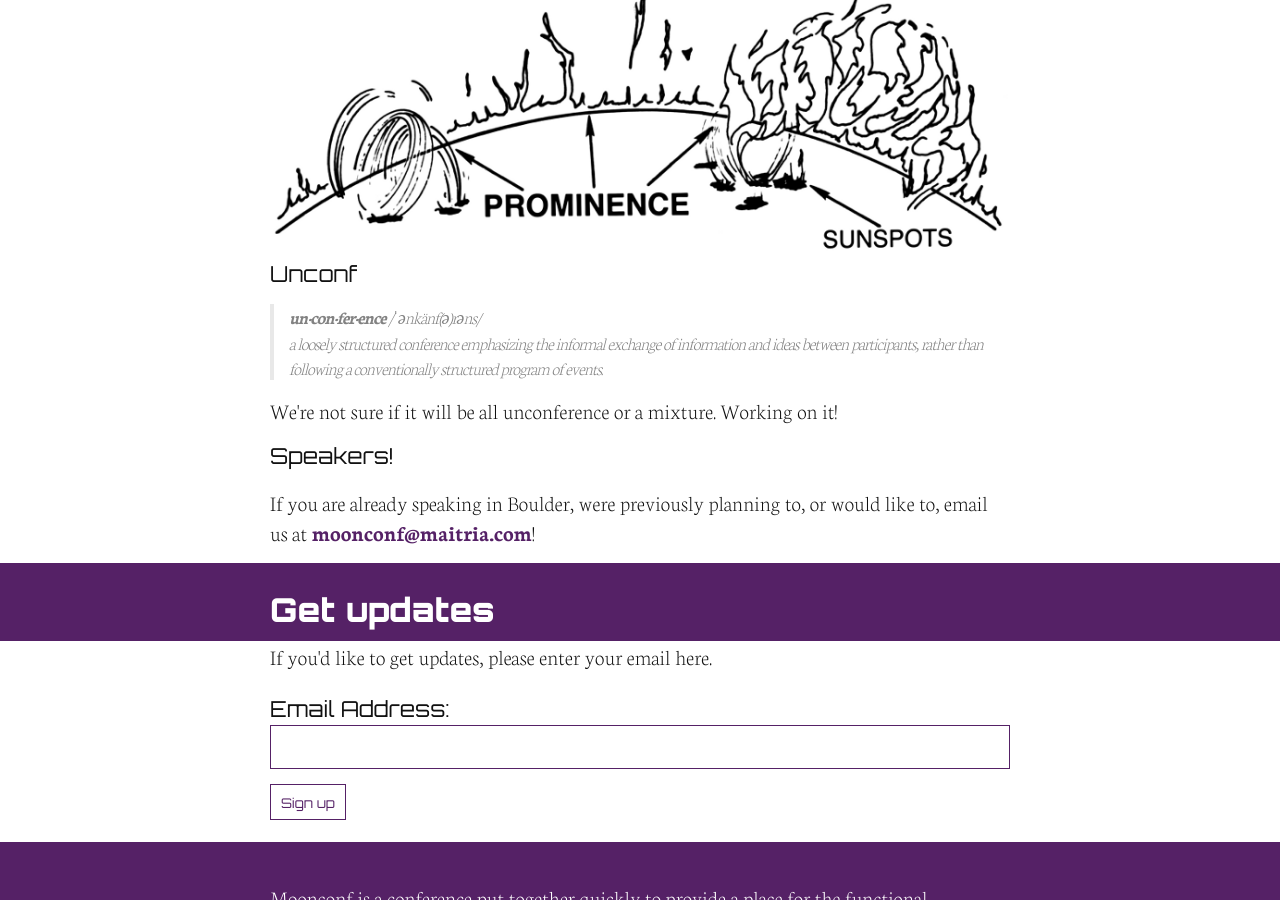
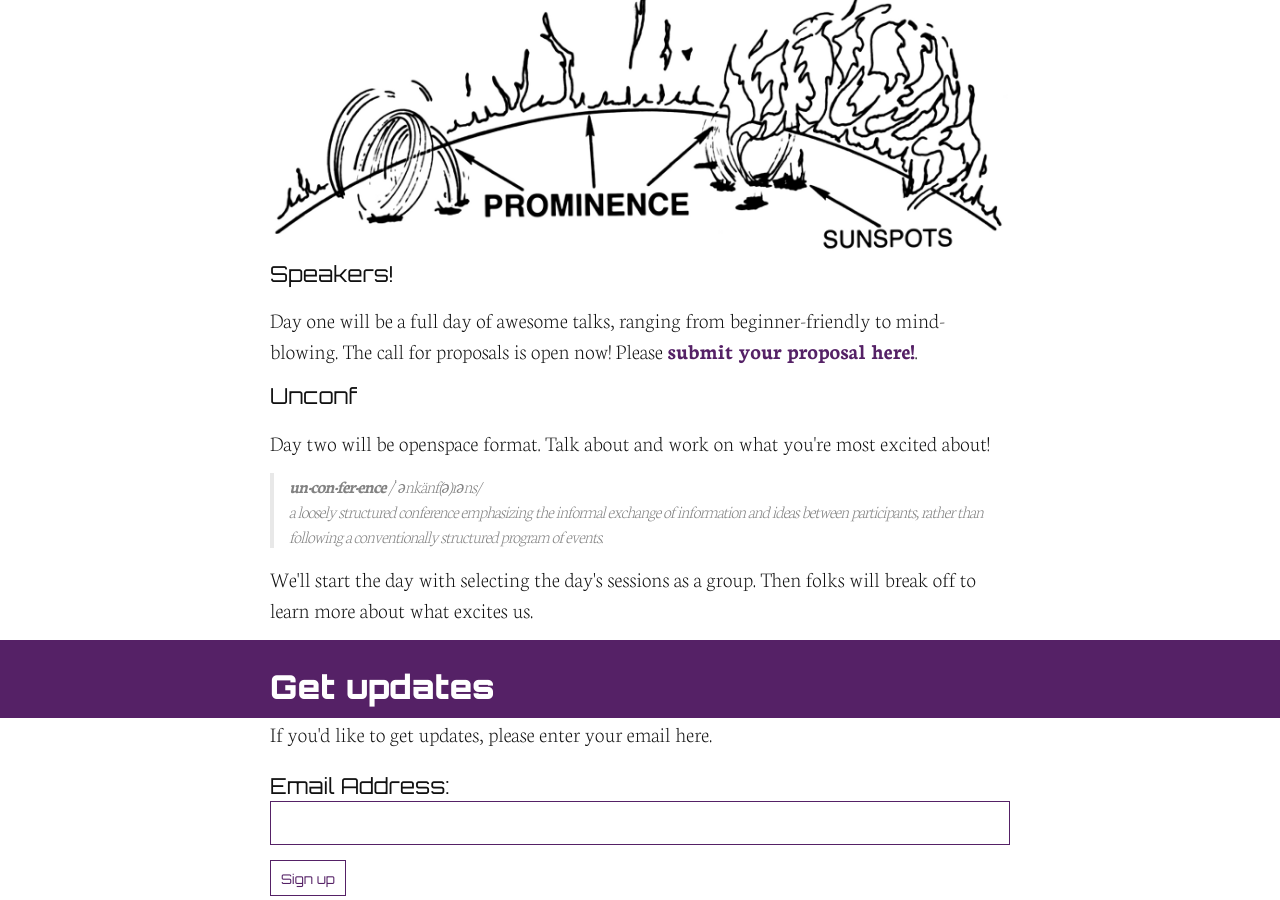
Before and after one commit to maitria/moonconf.org, a Jekyll site: the page built from index.html, in a window 1280 px wide and 900 px high, scrolled down 1873 px. Built offline with Jekyll 4.4.1, drawn with Linux system fonts in a browser that asks for light colours; some of the changed text lies outside the part shown.

Commit message:
Call for proposals

```diff
--- a/index.html
+++ b/index.html
@@ -5,7 +5,7 @@ layout: default
 
   <section class="section-block section-block-bold">
     <div class="section-block-content">
-      <h2 class="section-block-title">Boulder, May 26-28 2016</h2>
+      <h2 class="section-block-title">Boulder, Mey 26-28 2016</h2>
       <h3>A celebration of functional programming and community</h3>
       <p>Moonconf is a place for the functional programming community to learn and celebrate together. It's offered with love by <a href="http://twitter.com/aaronagray">@aaronagray</a>, <a href="http://twitter.com/onealexharms">@onealexharms</a>, <a href="http://twitter.com/tsantero">@tsantero</a>, <a href="http://twitter.com/kerrizor">@kerrizor</a>, and <a href="http://twitter.com/eraserhd">@eraserhd</a>. We'd love to see you there. We're working quickly to get it ready for May.</p>
     </div>
@@ -52,15 +52,16 @@ layout: default
     </header>
     <div class="section-block-content">
       <img src="/css/sun.png" alt="Close up image of the sun.">
+      <h3>Speakers!</h3>
+      <p>Day one will be a full day of awesome talks, ranging from beginner-friendly to mind-blowing. The call for proposals is open now! Please <a href="https://www.papercall.io/moonconf">submit your proposal here!</a>.</p>
       <h3>Unconf</h3>
+      <p>Day two will be openspace format. Talk about and work on what you're most excited about!</p>
       <blockquote cite="https://www.google.com/webhp?sourceid=chrome-instant&ion=1&espv=2&ie=UTF-8#q=unconference">
         <strong>un·con·fer·ence</strong>
         <em>/ˈənkänf(ə)rəns/</em><br>
         a loosely structured conference emphasizing the informal exchange of information and ideas between participants, rather than following a conventionally structured program of events.
       </blockquote>
-      <p>We're not sure if it will be all unconference or a mixture. Working on it!</p>
-      <h3>Speakers!</h3>
-      <p>If you are already speaking in Boulder, were previously planning to, or would like to, email us at <a href="mailto:{{ site.email }}">{{ site.email }}</a>!</p>
+      <p>We'll start the day with selecting the day's sessions as a group. Then folks will break off to learn more about what excites us.</p>
     </div>
   </section>
 
```
